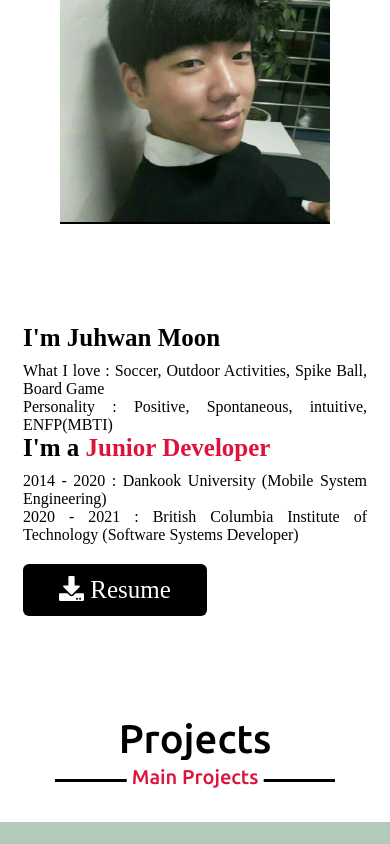
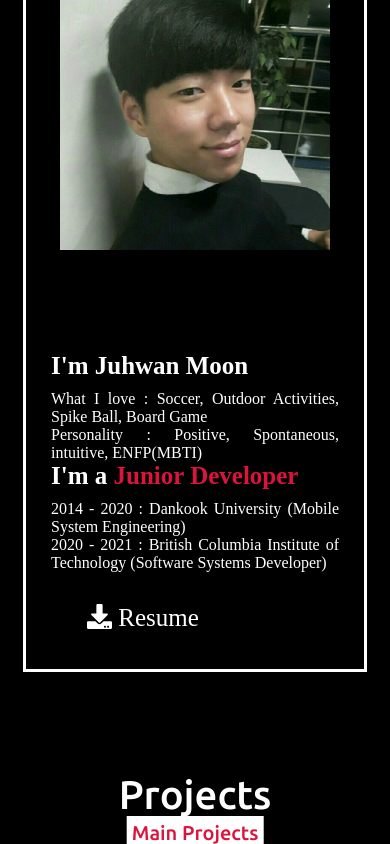
Before and after one commit to juhwan1014/Juhwan_Final_Portfolio, a React (Create React App) app: page / in a window 390 px wide. Shown: the part 1156-2000 px from the top of the page. Built offline with nearby package versions, Linux system fonts and the light colour scheme.

Commit message:
design modification

```diff
--- a/src/App.css
+++ b/src/App.css
@@ -11,6 +11,10 @@
     max-width: 1300px;
     padding: 0 80px;
     margin: auto;
+}
+
+.App{
+    background-color: black;
 }
 
 .heading-background{
@@ -39,7 +43,8 @@
 
 .navbar.navColor{
     padding: 15px 0;
-    background: rgb(150, 150, 150);
+    /* background: rgb(150, 150, 150); */
+    background: black;
     /* background: #B4C8BB; */
      /* background: #BBD0E9; */
 }
@@ -70,6 +75,7 @@
 }
 .navbar .max-width .logo a:hover{
     color: crimson;
+    /* color: orange; */
 }
 .navbar .menu{
     margin: auto 0 auto auto;
@@ -196,6 +202,7 @@
 .about{
     padding: 100px 0;
     font-family: 'Poppins';
+    color: white;
 }
 
 .about .title{
@@ -236,6 +243,9 @@
     flex-wrap: wrap;
     align-items: center;
     justify-content: space-between;
+    border: solid;
+    border-color: white;
+    padding: 25px;
 }
 
 .about .about-content .left{
@@ -296,6 +306,7 @@
     margin-bottom: 60px;
     padding-bottom: 20px;
     font-family: 'Ubuntu';
+    color: white;
 }
 
 .experience .title::before{
@@ -355,7 +366,8 @@
 .project .slider{
     margin-top: -20px;
     /* background: rgba(220, 20, 60, 0.37); */
-    background: #B4C8BB;
+    /* background: #B4C8BB; */
+    background: black;
     height: 550px;
     display: flex;
     position: absolute;
@@ -480,6 +492,7 @@
 
 .skills {
     margin-top: 700px;
+    color: white;
 }
 
   .skills .skills-content{
@@ -812,10 +825,11 @@
     .navbar .menu{
       position: fixed;
       height: 100vh;
-      width: 35%;
+      width: 23%;
       left: -100%;
       top: 0;
-      background: crimson;
+      background: black;
+      opacity: .6;
       text-align: center;
       padding-top: 80px;
       transition: all 0.3s ease;
@@ -829,7 +843,7 @@
     .navbar .menu li a{
         display: inline-block;
         margin: 20px 0;
-        font-size: 25px;
+        font-size: 20px;
         color: white;
     }
 
--- a/src/components/Header.js
+++ b/src/components/Header.js
@@ -10,8 +10,8 @@ class Header extends Component {
                     <div className="text_1">Hello, my name is</div>
                     <div className="text_2">Juhwan Moon</div>
                     <div className="text_3">And I'm a <span>Software Developer</span></div>
-                    {/* <button><a href={`mailto:$juhwan0718@gmail.com`} rel="noopenner norefferer">Contact</a></button> */}
-                    <a href="#">Contact</a>
+                    <a href={`mailto:$juhwan0718@gmail.com`} rel="noopenner norefferer">Contact</a>
+                    {/* <a href="juhwan0718@gmail.com">Contact</a> */}
                 </div>
             </div>
 
```
